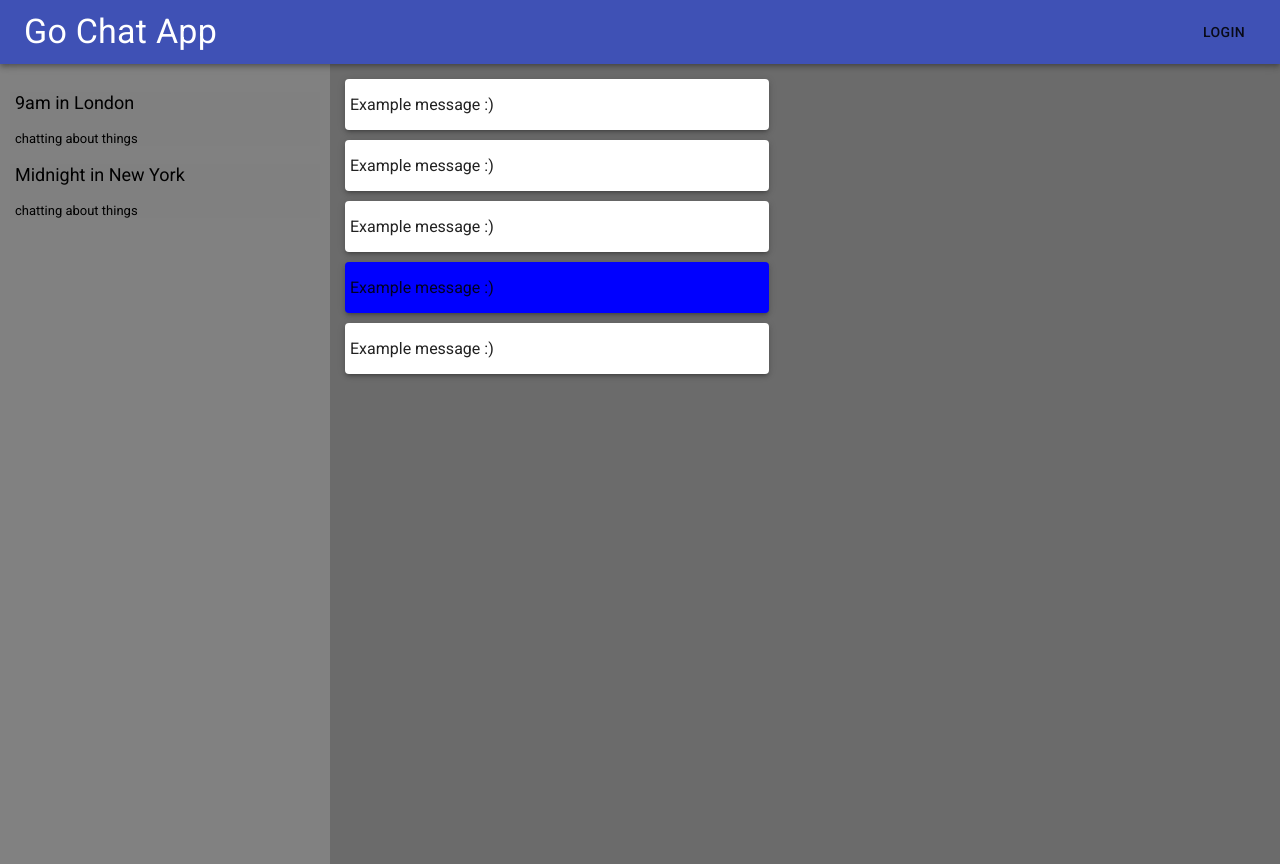
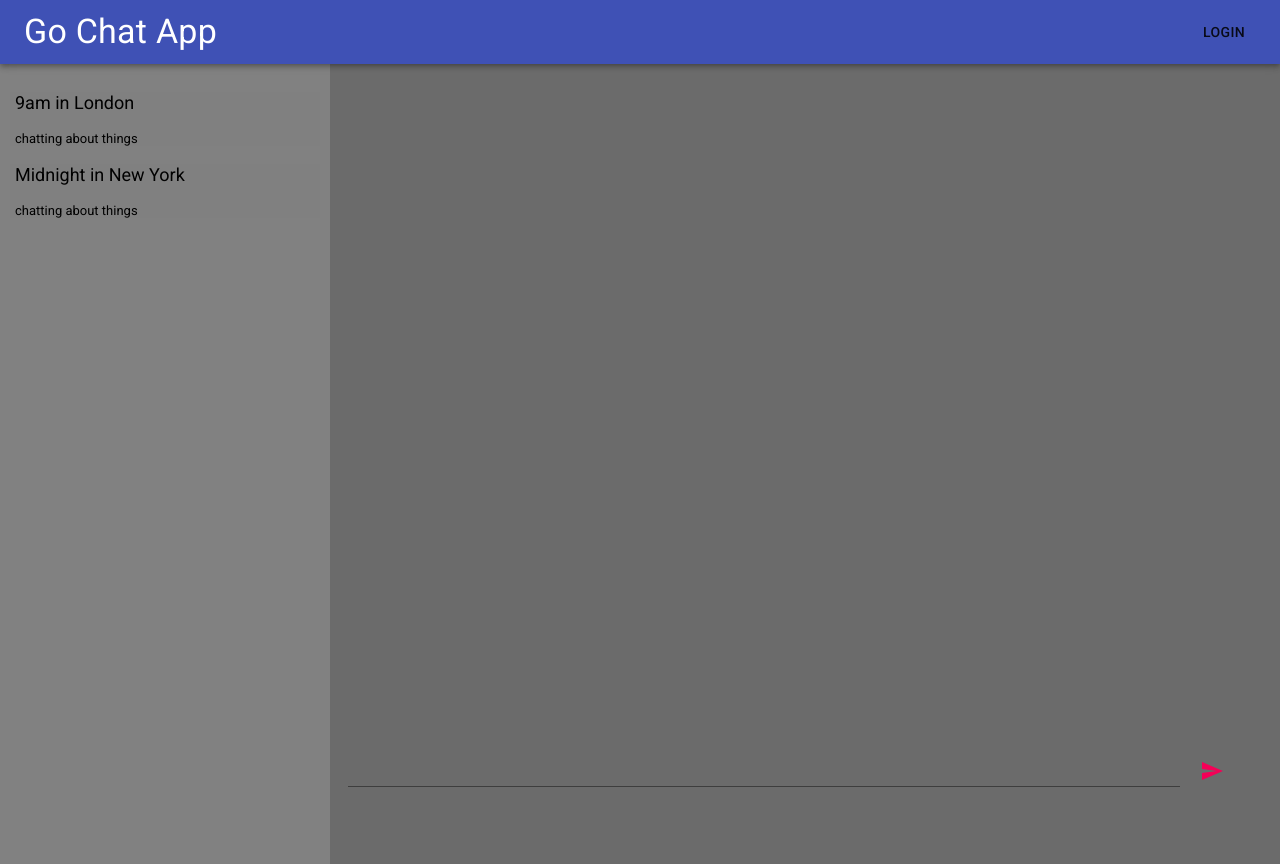
Before and after one commit to camin-mccluskey/go-chat-app, a React (Create React App) app in the folder chatapp/: page / in a window 1280 px wide. Built offline with nearby package versions, Linux system fonts and the light colour scheme.

Commit message:
Add basic chat state to app

```diff
--- a/chatapp/src/App.css
+++ b/chatapp/src/App.css
@@ -2,9 +2,13 @@
   font-family: Roboto, serif;
 }
 
+.App {
+  height: 100vh;
+}
+
 .Container {
   display: flex;
-  height: 100vh;
+  height: 100%;
 }
 
 .ChatNav {
@@ -21,3 +25,9 @@
   justify-content: flex-start;
   padding: 10px 10px;
 }
+
+.ChatInput {
+  position: fixed;
+  bottom: 5px;
+  width: 70%;
+}
--- a/chatapp/src/App.js
+++ b/chatapp/src/App.js
@@ -1,9 +1,15 @@
-import './App.css';
+import React, { useState } from 'react';
+import { Input } from './components/input/Input';
 import { Message } from './components/message/Message';
 import { Nav } from './components/nav/Nav';
 import { Room } from './components/room/Room';
+import './App.css';
+
+const USER_ID = 1;
 
 function App() {
+  const [messages, setMessages] = useState([]);
+
   return (
     <div className="App">
       <Nav />
@@ -13,11 +19,17 @@ function App() {
           <Room title="Midnight in New York" description="chatting about things"/>
         </div>
         <div className="ChatArea">
-          <Message />
-          <Message />
-          <Message />
-          <Message fromUser />
-          <Message />
+          <div>
+            {messages.map((msg, i) => {
+
+              return (
+                <Message content={msg.content} fromUser={msg.author === USER_ID} />
+              );
+            })}
+          </div>
+          <div className="ChatInput">
+            <Input onSend={(msg) => setMessages([...messages, {content: msg, author: USER_ID}])}/>
+          </div>
         </div>
       </div>
     </div>
--- /dev/null
+++ b/chatapp/src/components/input/Input.jsx
@@ -0,0 +1,45 @@
+import React, { useState } from 'react';
+import PropTypes from 'prop-types';
+import { TextField, IconButton, makeStyles } from '@material-ui/core';
+import SendIcon from '@material-ui/icons/Send';
+
+const useStyles = makeStyles({
+  container: {
+    display: "flex"
+  }
+});
+
+
+export const Input = ({ onSend }) => {
+  const [message, setMessage] = useState('');
+  const classes = useStyles();
+  return (
+    <div className={classes.container}>
+      <TextField
+          id="standard-full-width"
+          style={{ margin: 8 }}
+          fullWidth
+          margin="normal"
+          InputLabelProps={{
+            shrink: true,
+          }}
+          onChange={(e) => setMessage(e.target.value)}
+      />
+      <IconButton onClick={() => onSend(message)} color="secondary" aria-label="send message">
+        <SendIcon />
+      </IconButton>
+    </div>
+  );
+}
+
+
+Input.propTypes = {
+  /**
+   * Callback to execute when send message button is pressed
+   */
+  onSend: PropTypes.func,
+};
+
+Input.defaultProps = {
+  onSend: undefined
+};
--- a/chatapp/src/components/message/Message.jsx
+++ b/chatapp/src/components/message/Message.jsx
@@ -17,7 +17,7 @@ export const Message = ({ content, fromUser }) => {
   const classes = useStyles(fromUser);
   return (
     <Paper className={classes.container} elevation={3}>
-      <p className="Message_Content">
+      <p>
         {content}
       </p>
     </Paper>
```
Also changed, not shown: 2 other files (tests, documents, lock files or other folders).
